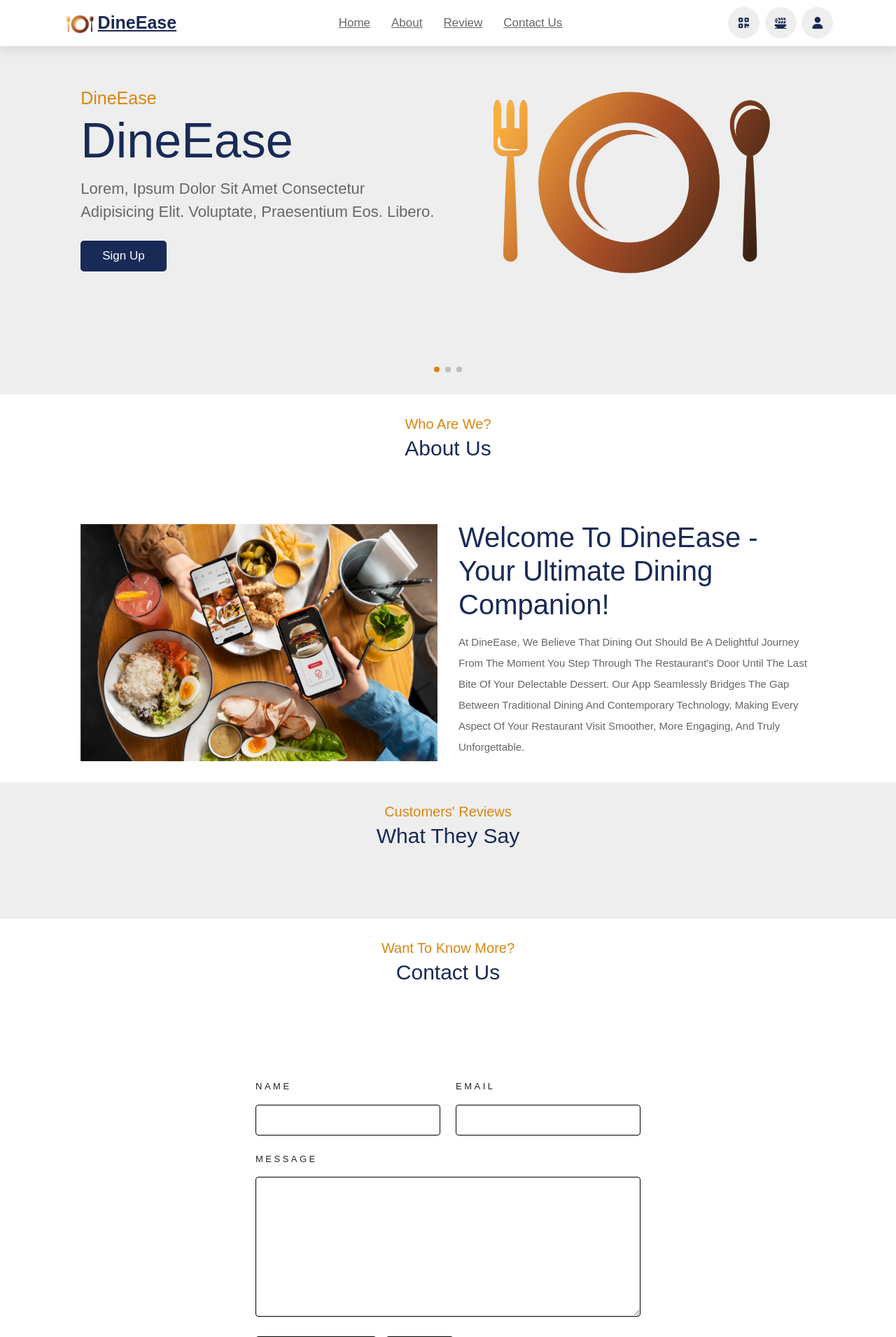
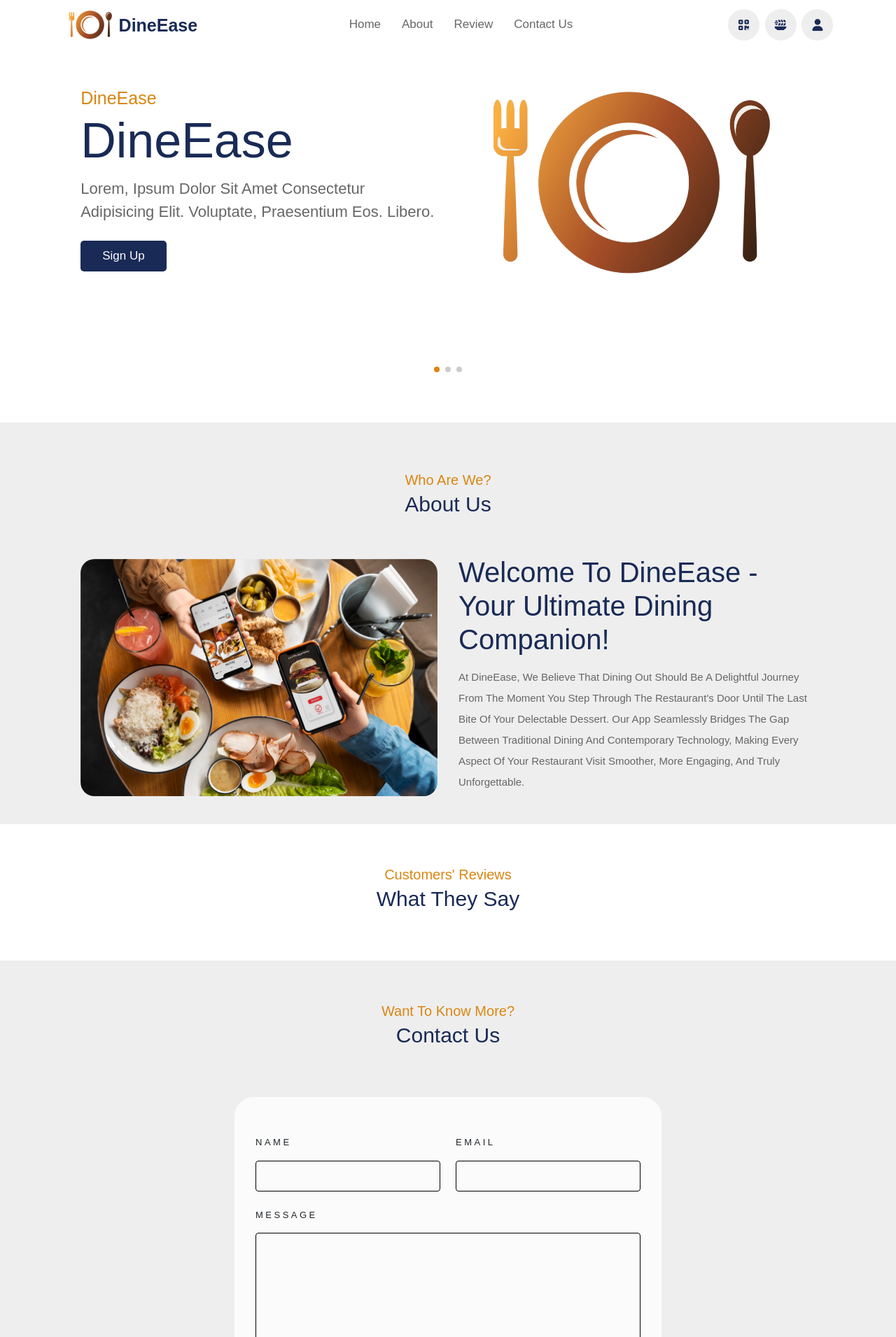
Before and after one commit to YoshithaRathnayake/DineEase-Application, a PHP site: page / in a window 1280 px wide. Shown: the top 1911 px of the page at 70% size. Run offline with PHP 8.4, Linux system fonts and the light colour scheme; some libraries are stand-ins or nearby versions.

Commit message:
Improved

```diff
--- a/assets/css/styles.css
+++ b/assets/css/styles.css
@@ -1,3 +1,120 @@
+body {
+    margin: 0;
+    padding: 0;
+    overflow-x: hidden !important;
+    -webkit-animation-name: ScreenFade;
+    -webkit-animation-duration: 3s;
+    -webkit-animation-delay: 3s;
+    animation-name: ScreenFade;
+    animation-duration: 3s;
+    animation-delay: 3s;
+  }
+
+  /* Screen Fading Animation */
+  @-webkit-keyframes ScreenFade {
+    from {
+      opacity: 0;
+    }
+
+    to {
+      opacity: 1;
+    }
+  }
+
+  @keyframes ScreenFade {
+    from {
+      opacity: 0;
+    }
+
+    to {
+      opacity: 1;
+    }
+  }
+
+::selection {
+    color: #192a56;
+    background-color: #d98611;
+}
+
+/* Firefox */
+::-moz-selection {
+    color: #192a56;
+    background-color: #d98611;
+}
+
+/* Custom Scrollbar */
+@media (min-width: 200px) and (max-width: 575px) {
+    ::-webkit-scrollbar {
+        width: 5px;
+        height: 5px;
+        background-color: #c4c4c4;
+    }
+
+    ::-webkit-scrollbar-track {
+        border: 5px solid rgba(255, 255, 255, 0.25);
+        box-shadow: inset 0 0 2.5px 2 rgba(0, 0, 0, 0.5);
+    }
+
+    ::-webkit-scrollbar-thumb {
+        background: linear-gradient(45deg, #d98611, #865005);
+        border-radius: 15px;
+    }
+}
+
+@media (min-width: 575.1px) and (max-width: 767px) {
+    ::-webkit-scrollbar {
+        width: 6px;
+        height: 6px;
+        background-color: #c4c4c4;
+    }
+
+    ::-webkit-scrollbar-track {
+        border: 5px solid rgba(255, 255, 255, 0.25);
+        box-shadow: inset 0 0 2.5px 2 rgba(0, 0, 0, 0.5);
+    }
+
+    ::-webkit-scrollbar-thumb {
+        background: linear-gradient(45deg, #d98611, #865005);
+        border-radius: 15px;
+    }
+}
+
+@media (min-width: 767.1px) and (max-width: 991px) {
+    ::-webkit-scrollbar {
+        width: 8px;
+        height: 8px;
+        background-color: #c4c4c4;
+    }
+
+    ::-webkit-scrollbar-track {
+        border: 5px solid rgba(61, 61, 61, 0.089);
+        box-shadow: inset 0 0 2.5px 2 rgba(0, 0, 0, 0.5);
+    }
+
+    ::-webkit-scrollbar-thumb {
+        background: linear-gradient(45deg, #d98611, #865005);
+        border-radius: 15px;
+    }
+}
+
+@media (min-width: 991.1px) {
+    ::-webkit-scrollbar {
+        width: 10px;
+        height: 10px;
+        background-color: #c4c4c4;
+    }
+
+    ::-webkit-scrollbar-track {
+        border: 5px solid rgba(61, 61, 61, 0.089);
+        box-shadow: inset 0 0 2.5px 2 rgba(0, 0, 0, 0.5);
+    }
+
+    ::-webkit-scrollbar-thumb {
+        background: linear-gradient(45deg, #d98611, #865005);
+        border-radius: 15px;
+    }
+}
+
 /* Preloader */
 #preloader {
     background: url(../img/preloader.gif) no-repeat center center;
@@ -23,53 +140,59 @@
 /* -------------------------------------- HOME PAGE -------------------------------------- */
 @import url('https://fonts.googleapis.com/css2?family=Nunito:wght@200;300;400;600;700&display=swap');
 
-:root{
-    --green:#d98611;
-    --black:#192a56;
-    --light-color:#666;
-    --box-shadow:0 .5rem 1.5rem rgba(0,0,0,.1);
+:root {
+    --green: #d98611;
+    --black: #192a56;
+    --light-color: #666;
+    --box-shadow: 0 .5rem 1.5rem rgba(0, 0, 0, .1);
 }
 
-*{
+* {
     font-family: 'Nunito', sans-serif;
-    margin: 0; padding: 0;
+    margin: 0;
+    padding: 0;
     box-sizing: border-box;
     text-decoration: none;
-    outline: none; border: none;
+    outline: none;
+    border: none;
     text-transform: capitalize;
     transition: all .2s linear;
 }
 
-html{
+html {
     font-size: 62.5%;
     overflow-x: hidden;
     scroll-padding-top: 5.5rem;
 }
 
-section{
+section {
     padding: 2rem 9%;
 }
 
-section:nth-child(even){
+section:nth-child(even) {
     background: #eee;
 }
 
-.sub-heading{
+a {
+    text-decoration: none;
+}
+
+.sub-heading {
     text-align: center;
-    color:var(--green);
+    color: var(--green);
     font-size: 2rem;
     padding-top: 1rem;
 }
 
-.heading{
+.heading {
     text-align: center;
-    color:var(--black);
+    color: var(--black);
     font-size: 3rem;
     padding-bottom: 2rem;
     text-transform: capitalize;
 }
 
-.btn{
+.btn {
     margin-top: 1rem;
     display: inline-block;
     font-size: 1.7rem;
@@ -78,50 +201,63 @@ section:nth-child(even){
     border-radius: .5rem;
     cursor: pointer;
     padding: .8rem 3rem;
+    transition: 0.5s;
 }
 
-.btn:hover{
+.btn:hover {
     background: var(--green);
+    color: white;
     letter-spacing: .1rem;
+    transition: 0.5s;
 }
 
-header{
+header {
     position: fixed;
-    top: 0; left: 0; right: 0;
-    background: #fff;
+    top: 0;
+    left: 0;
+    right: 0;
     padding: 1rem 7%;
     display: flex;
     align-items: center;
     justify-content: space-between;
     z-index: 1000;
-    box-shadow: var(--box-shadow);
+    transition: 0.5s;
+    height: 70px;
+    backdrop-filter: blur(20px);
 }
 
-header .image .logo{
+header .image .logo {
     color: var(--black);
     font-size: 2.5rem;
     font-weight: bolder;
 }
 
-header .image .logo img{
-    width: 5rem;
+header .image .logo img {
+    width: 8rem;
+    position: relative;
+    bottom: 1px;
 }
 
-header .navbar a{
+header .logo-text {
+    position: relative;
+    top: 3px;
+}
+
+header .navbar a {
     font-size: 1.7rem;
     border-radius: .5rem;
     padding: .5rem 1.5rem;
-    color:var(--light-color);
+    color: var(--light-color);
 }
 
 header .navbar a.active,
-header .navbar a:hover{
-    color: #fff;
-    background: var(--green);
+header .navbar a:hover {
+    letter-spacing: 3px;
+    color: rgb(167, 167, 167);
 }
 
 header .icons i,
-header .icons a{
+header .icons a {
     cursor: pointer;
     margin-left: .5rem;
     height: 4.5rem;
@@ -135,33 +271,80 @@ header .icons a{
 }
 
 header .icons i:hover,
-header .icons a:hover{
+header .icons a:hover {
     color: #fff;
     background: var(--green);
     transform: rotate(360deg);
 }
 
-header .icons #menu-bars{
+header .icons #menu-bars {
     display: none;
 }
 
-#search-form{
+.affix {
+    background-color: rgba(245, 245, 245, 0.72);
+    backdrop-filter: blur(20px);
+    height: 80px;
+    box-shadow: 0 0 50px rgba(0, 0, 0, 0.224);
+    animation-name: affix;
+    animation-duration: 1s;
+    -webkit-animation-name: affix;
+    -webkit-animation-duration: 0.5s;
+}
+
+.affix .navbar a.active,
+.affix .navbar a:hover {
+    background-color: rgb(222, 222, 222);
+    letter-spacing: 0px;
+    color: black;
+    padding: 13px 18px;
+}
+
+@keyframes affix {
+    from {
+        height: 70px;
+    }
+
+    to {
+        background-color: rgba(245, 245, 245, 0.72);
+        backdrop-filter: blur(20px);
+        box-shadow: 0 0 50px rgba(0, 0, 0, 0.224);
+        height: 80px;
+    }
+}
+
+@-webkit-keyframes affix {
+    from {
+        height: 70px;
+    }
+
+    to {
+        background-color: rgba(245, 245, 245, 0.72);
+        backdrop-filter: blur(20px);
+        box-shadow: 0 0 50px rgba(0, 0, 0, 0.224);
+        height: 80px;
+    }
+}
+
+#search-form {
     position: fixed;
-    top: -110%; left: 0;
-    height: 100%; width: 100%;
+    top: -110%;
+    left: 0;
+    height: 100%;
+    width: 100%;
     z-index: 1004;
-    background: rgba(0,0,0,.8);
+    background: rgba(0, 0, 0, .8);
     display: flex;
     align-items: center;
     justify-content: center;
     padding: 0 1rem;
 }
 
-#search-form.active{
+#search-form.active {
     top: 0;
 }
 
-#search-form #search-box{
+#search-form #search-box {
     width: 50rem;
     border-bottom: .1rem solid #fff;
     padding: 1rem 0;
@@ -381,12 +568,12 @@ form{
     flex-direction: column;
 }
 
-  h1{
+h1 {
     color: var(--light-color);
-    margin-bottom: 60px;
+    margin-bottom: 30px;
 }
 
-  iframe{
+iframe {
     width: 80%;
     height: 500px;
     border-radius: 12px;
--- a/assets/js/script.js
+++ b/assets/js/script.js
@@ -1,12 +1,12 @@
 let menu = document.querySelector('#menu-bars');
 let navbar = document.querySelector('.navbar');
 
-menu.onclick = () =>{
+menu.onclick = () => {
   menu.classList.toggle('fa-times');
   navbar.classList.toggle('active');
 }
 
-window.onscroll = () =>{
+window.onscroll = () => {
   menu.classList.remove('fa-times');
   navbar.classList.remove('active');
 }
@@ -24,3 +24,37 @@ var swiper = new Swiper(".home-slider", {
   },
   loop: true,
 });
+
+// Navbar scroll animation
+$(window).scroll(function () {
+  if ($(document).scrollTop() > 60) {
+    $(".nav-bar").addClass("affix");
+  } else {
+    $(".nav-bar").removeClass("affix");
+  }
+});
+
+// Back to Top button
+var btn = $('#backToTop');
+$(window).scroll(function () {
+  if ($(window).scrollTop() > 80) {
+    btn.addClass('show');
+  } else {
+    btn.removeClass('show');
+  }
+});
+btn.on('click', function (e) {
+  e.preventDefault();
+  $('html, body').animate({
+    scrollTop: $('#home').offset().top
+  }, 'slow');
+});
+
+// Home button click animation
+var home = $('#home-btn');
+home.on('click', function (e) {
+  e.preventDefault();
+  $('html, body').animate({
+    scrollTop: $('#home').offset().top
+  }, 'slow');
+});
--- a/index.html
+++ b/index.html
@@ -75,31 +75,34 @@
 
   <div id="content" style="display: none;">
 
+    <!-- Back to Top Button goes here -->
+    <div id="backToTop"></div>
+
     <!-- header starts here -->
-    <header>
+    <header class="nav-bar">
 
         <div class="image">
-            <a href="#" class="logo"><img src="assets/img/logo.png"></i>DineEase</i></a>
+            <a href="/" class="logo"><img src="assets/img/logo.png"><span class="logo-text">DineEase</span></a>
         </div>
 
         <nav class="navbar">
-            <a href="#home">home</a>
+            <a href="#home" id="home-btn">home</a>
             <a href="#about">about</a>
             <a href="#review">review</a>
             <a href="#contact">contact us</a>
         </nav>
 
         <div class="icons">
-            <i class="fas fa-bars" id="menu-bars"></i>
-            <i class="fas fa-qrcode" id="qrcode"></i>
+            <a href="qr.html" class="fas fa-qrcode" id="qrcode"></a>
             <a href="#" class="fas fa-plate-wheat"></a>
             <a href="#" class="fas fa-user"></a>
+            <i class="fas fa-bars" id="menu-bars"></i>
         </div>
     </header>
     <!-- header ends here  -->
 
     <!-- home section starts-->
-    <section class="home" id="home">
+    <section class="home mb-5 pb-5" id="home">
 
       <div class="swiper home-slider">
 
@@ -151,15 +154,15 @@
     <!-- home section starts-->
 
     <!-- about us section starts-->
-    <section class="about" id="about">
+    <section class="about mt-5 pt-5 pb-5" id="about">
 
-      <h3 class="sub-heading"> who are we?</h3>
+      <h3 class="sub-heading mt-5"> who are we?</h3>
       <h1 class="heading"> about us </h1>
 
       <div class="row">
 
         <div class="image">
-          <img src="assets/img/aboutus.png" alt="About Image">
+          <img src="assets/img/aboutus.png" style="border-radius: 20px;" alt="About Image">
         </div>
 
         <div class="content">
@@ -178,7 +181,7 @@
     <!-- review section starts -->
     <section class="review" id="review">
 
-      <h3 class="sub-heading"> customers' reviews </h3>
+      <h3 class="sub-heading mt-5"> customers' reviews </h3>
       <h1 class="heading"> what they say </h1>
 
     </section>
@@ -187,7 +190,7 @@
     <!-- contact us section starts-->
     <section class="contact" id="contact">
 
-      <h3 class="sub-heading"> want to know more? </h3>
+      <h3 class="sub-heading mt-5"> want to know more? </h3>
       <h1 class="heading"> contact us </h1>
 
       <form action="">
```
Also changed, not shown: other parts of assets/css/styles.css (+145 -55 lines). Lines whose indentation alone changed are shown as unchanged.
